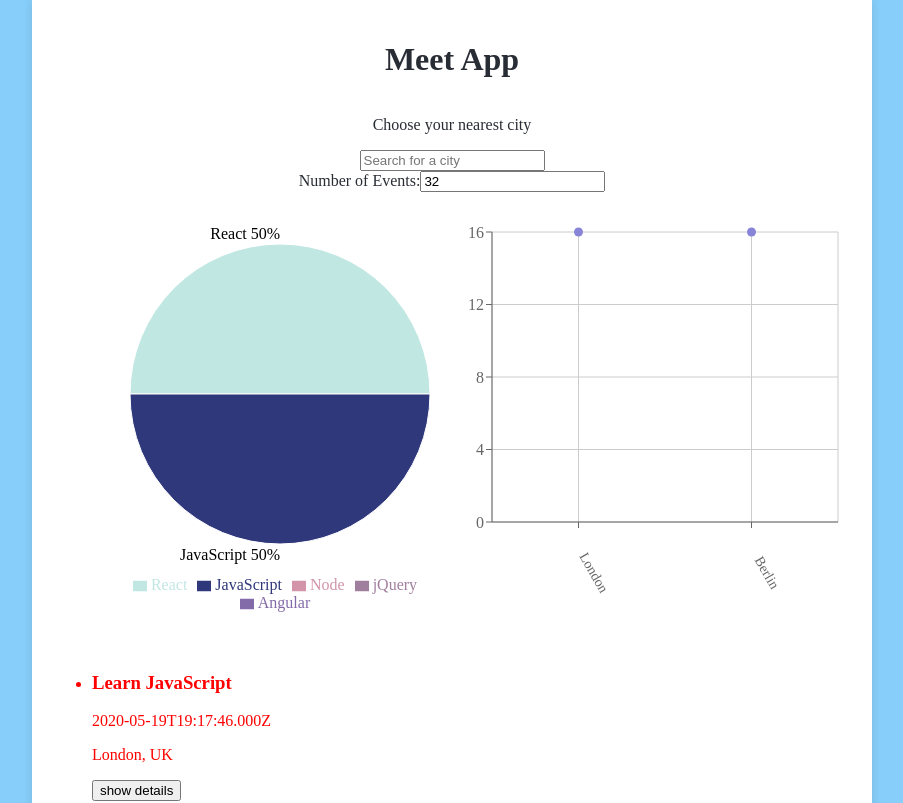
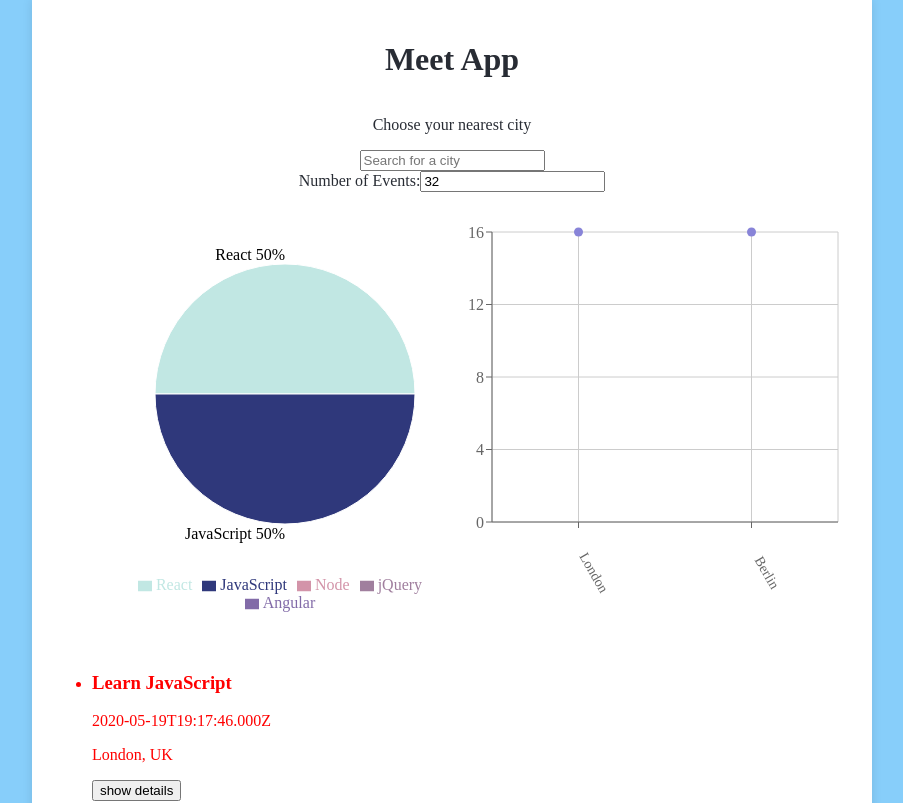
Before and after one commit to rlunatrepczynski/meet, a React (Create React App) app: page / in a window 1280 px wide. Shown: the top 803 px of the page, without its empty margins (188-1091 px from the left). Built offline with nearby package versions, Linux system fonts and the light colour scheme; what atatus-spa would draw is missing.

Commit message:
Update EventGenresChart.js
Adjusted the margin and the outerRadius

```diff
--- a/src/components/EventGenresChart.js
+++ b/src/components/EventGenresChart.js
@@ -48,14 +48,14 @@ const EventGenresChart = ({ events }) => {
 
     return (
         <ResponsiveContainer width="99%" height={400}>
-            <PieChart margin={{ left: 40 }}>
+            <PieChart margin={{ left: 50 }}>
                 <Pie
                     data={data}
                     dataKey="value"
                     fill="#8884d8"
                     labelLine={false}
                     label={renderCustomizedLabel}
-                    outerRadius={150}
+                    outerRadius={130}
                 >
                     {
                         data.map((entry, index) => (
```
